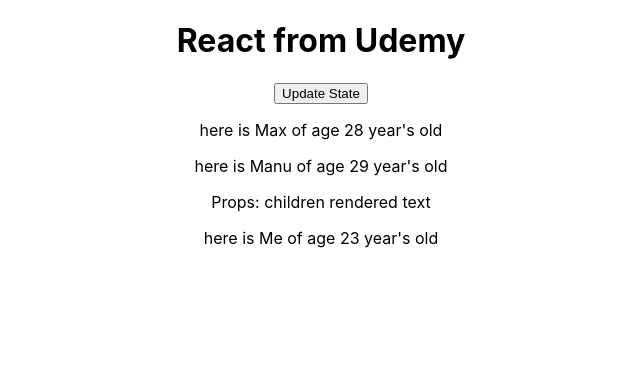
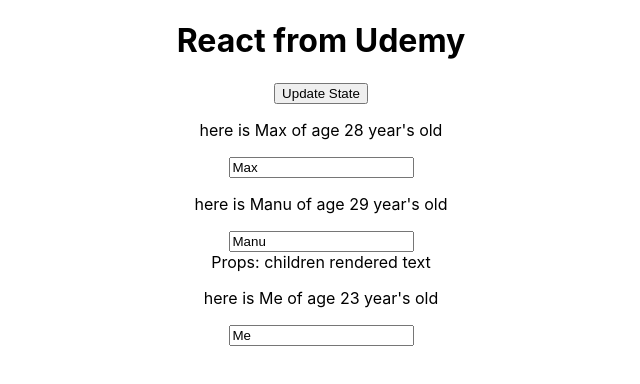
Before and after one commit to MrMRamzan/udemy-course, a React (Create React App) app: page / in a window 1280 px wide. Shown: the top 384 px of the page, without its empty margins (319-959 px from the left). Built offline with nearby package versions, Linux system fonts and the light colour scheme.

Commit message:
two way binding ep-44

```diff
--- a/src/App.js
+++ b/src/App.js
@@ -24,6 +24,17 @@
       otherState: 'Other state'
     })
   }
+
+  nameChangeHandler = (e) => {
+    this.setState({
+      Person: [
+        {name: 'Manu', age: 28},
+        {name: e.target.value, age: 29},
+        {name: 'Me', age: 23}
+      ],
+      otherState: 'Other state'
+    })
+  }
   render () {
     return (
       <div className="App">
@@ -35,7 +46,8 @@
         <Person
           name={this.state.Person[1].name}
           click={this.switchNameHandler.bind(this, 'newName')}
-          age={this.state.Person[1].age} />Props: children rendered text
+          age={this.state.Person[1].age}
+          changed={this.nameChangeHandler} />Props: children rendered text
         <Person
           name={this.state.Person[2].name}
           age={this.state.Person[2].age} />
--- a/src/Person/Person.js
+++ b/src/Person/Person.js
@@ -5,6 +5,7 @@
     <div>
       <p onClick={props.click}>here is {props.name} of age {props.age} year's old</p>
       <p>{props.children}</p>
+      <input type="text" onChange={props.changed} value={props.name} />
     </div>
   )
 };
```
Lines whose indentation alone changed are shown as unchanged.
